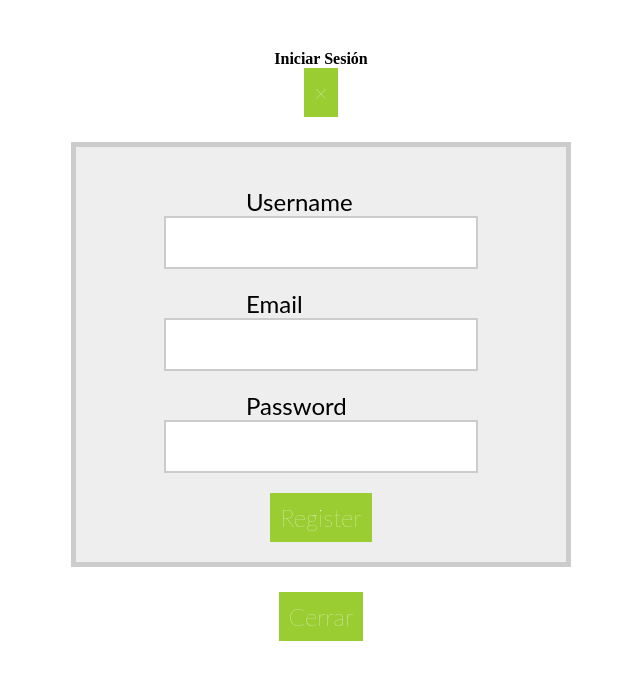
After one commit to DavidZerox8/rp, a PHP site: page /registro.php in a window 1280 px wide. The commit adds this page. Shown: the top 690 px of the page, without its empty margins (319-959 px from the left). Run offline with PHP 8.4, Linux system fonts and the light colour scheme.

Commit message:
Se comenzo la funcionalidad del login, el sistema de registro es funcional, pero aun falta la validacion de usuario, el codigo de php esta en fase alpha

```diff
--- /dev/null
+++ b/controller/config.php
@@ -0,0 +1,13 @@
+<?php
+define('USER', 'root');
+define('PASSWORD', '');
+define('HOST', 'localhost');
+define('DATABASE', 'rp');
+
+try {
+    $connection = new PDO("mysql:host=".HOST.";dbname=".DATABASE, USER, PASSWORD);
+    /*echo 'Conexion exitosa'; */
+} catch (PDOException $e) {
+    exit("Error: " . $e->getMessage());
+}
+?>
--- /dev/null
+++ b/registro.php
@@ -0,0 +1,160 @@
+<?php
+
+include('controller/config.php');
+session_start();
+
+if (isset($_POST['register'])) {
+
+    $usuario = $_POST['usuario'];
+    $correo = $_POST['correo'];
+    $clave = $_POST['clave'];
+    $clave_hash = password_hash($clave, PASSWORD_BCRYPT);
+
+    $query = $connection->prepare("SELECT * FROM usuarios WHERE correo=:correo");
+    $query->bindParam("correo", $correo, PDO::PARAM_STR);
+    $query->execute();
+
+    if ($query->rowCount() > 0) {
+        echo 'Correo ya registrado!';
+    }
+
+    if ($query->rowCount() == 0) {
+        $query = $connection->prepare("INSERT INTO usuarios(usuario,clave,correo,tipo) VALUES (:usuario,:clave_hash,:correo,2)");
+        $query->bindParam("usuario", $usuario, PDO::PARAM_STR);
+        $query->bindParam("clave_hash", $clave_hash, PDO::PARAM_STR);
+        $query->bindParam("correo", $correo, PDO::PARAM_STR);
+        $result = $query->execute();
+
+        if ($result) {
+            echo 'Su registro fue exitoso';
+        } else {
+            echo 'Algo salio mal!';
+        }
+    }
+}
+
+?>
+
+
+
+<!DOCTYPE html>
+<html lang="en">
+
+<head>
+    <meta charset="UTF-8">
+    <title>Document</title>
+
+    <style>
+        * {
+            padding: 0;
+            margin: 0;
+            box-sizing: border-box;
+        }
+
+        body {
+            margin: 50px auto;
+            text-align: center;
+            width: 800px;
+        }
+
+        h1 {
+            font-family: 'Passion One';
+            font-size: 2rem;
+            text-transform: uppercase;
+        }
+
+        label {
+            width: 150px;
+            display: inline-block;
+            text-align: left;
+            font-size: 1.5rem;
+            font-family: 'Lato';
+        }
+
+        input {
+            border: 2px solid #ccc;
+            font-size: 1.5rem;
+            font-weight: 100;
+            font-family: 'Lato';
+            padding: 10px;
+        }
+
+        form {
+            margin: 25px auto;
+            padding: 20px;
+            border: 5px solid #ccc;
+            width: 500px;
+            background: #eee;
+        }
+
+        div.form-element {
+            margin: 20px 0;
+        }
+
+        button {
+            padding: 10px;
+            font-size: 1.5rem;
+            font-family: 'Lato';
+            font-weight: 100;
+            background: yellowgreen;
+            color: white;
+            border: none;
+        }
+
+        p.success,
+        p.error {
+            color: white;
+            font-family: lato;
+            background: yellowgreen;
+            display: inline-block;
+            padding: 2px 10px;
+        }
+
+        p.error {
+            background: orangered;
+        }
+
+    </style>
+</head>
+
+<body>
+
+    <div class="modal" id="Modal">
+        <div class="modal-dialog">
+            <div class="modal-content">
+
+                <!-- Modal Header -->
+                <div class="modal-header">
+                    <h4 class="modal-title">Iniciar Sesi&oacute;n</h4>
+                    <button type="button" class="close" data-dismiss="modal">&times;</button>
+                </div>
+
+                <!-- Modal body -->
+                <form method="post" action="" name="signup-form">
+                    <div class="form-element">
+                        <label>Username</label>
+                        <input type="text" name="usuario" required />
+                    </div>
+                    <div class="form-element">
+                        <label>Email</label>
+                        <input type="email" name="correo" required />
+                    </div>
+                    <div class="form-element">
+                        <label>Password</label>
+                        <input type="password" name="clave" required />
+                    </div>
+                    <button type="submit" name="register" value="register">Register</button>
+                </form>
+
+                <!-- Modal footer -->
+                <div class="modal-footer">
+                    <button type="button" class="btn btn-danger" data-dismiss="modal">Cerrar</button>
+                </div>
+
+            </div>
+        </div>
+    </div>
+
+</body>
+
+</html>
```
Also changed, not shown: controller/_registro.php (added, +36 -0 lines), index.php (renamed from index.html, +40 -5 lines).
